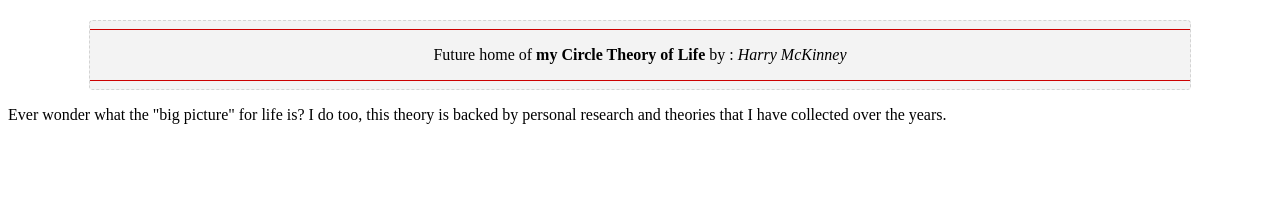
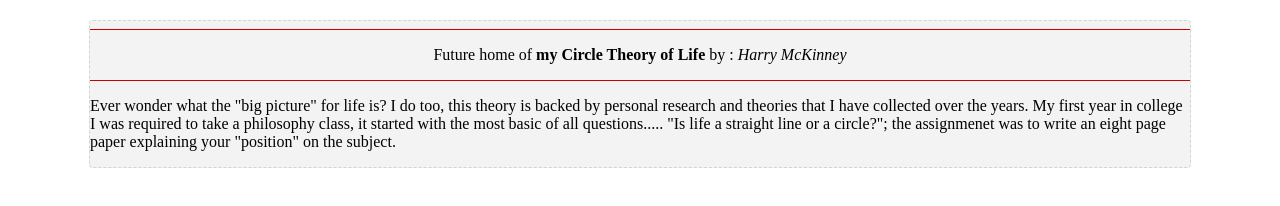
Before and after one commit to circletheoryme/life-is, a plain HTML site: page index.html in a window 1280 px wide. Drawn offline with Linux system fonts and the light colour scheme.

Commit message:
more changes to the theory

```diff
--- a/index.html
+++ b/index.html
@@ -29,9 +29,10 @@
     <hr>
       <p>Future home of <strong>my Circle Theory of Life</strong> by : <i>Harry McKinney</i> </p>
     <hr>
+  <div style="text-align:left;">
+    <p>Ever wonder what the "big picture" for life is? I do too, this theory is backed by personal research and theories that I have collected over the years.
+    My first year in college I was required to take a philosophy class, it started with the most basic of all questions..... "Is life a straight line or a circle?"; the assignmenet was to write an eight page paper explaining your "position" on the subject.</p>
   </div>
-  <div>
-    <p>Ever wonder what the "big picture" for life is? I do too, this theory is backed by personal research and theories that I have collected over the years.</p>
   </div>
 </body>
 </html>
```
